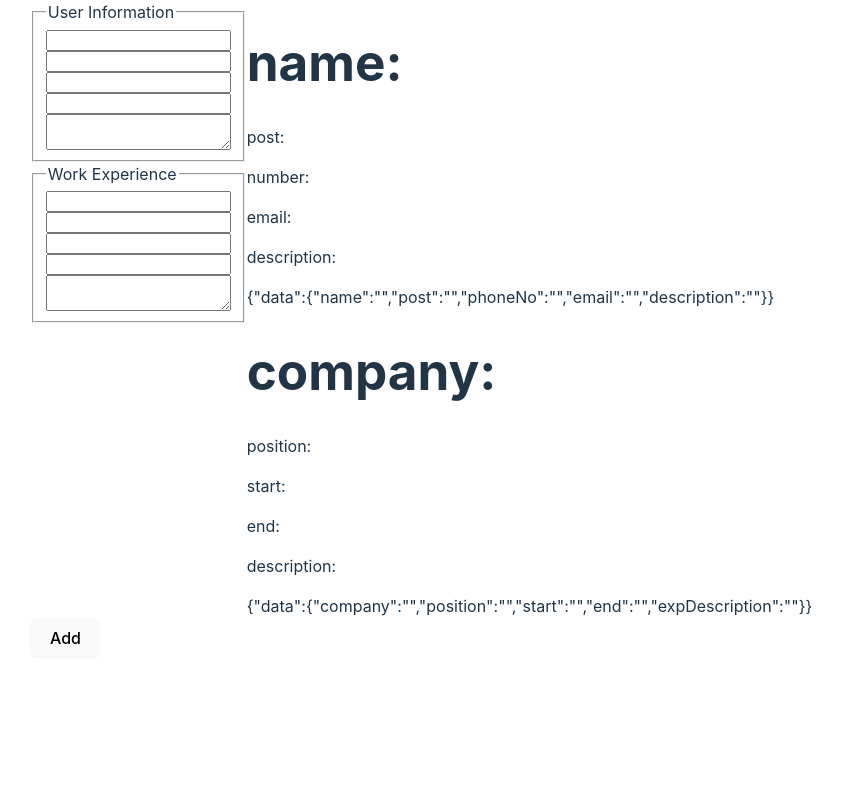
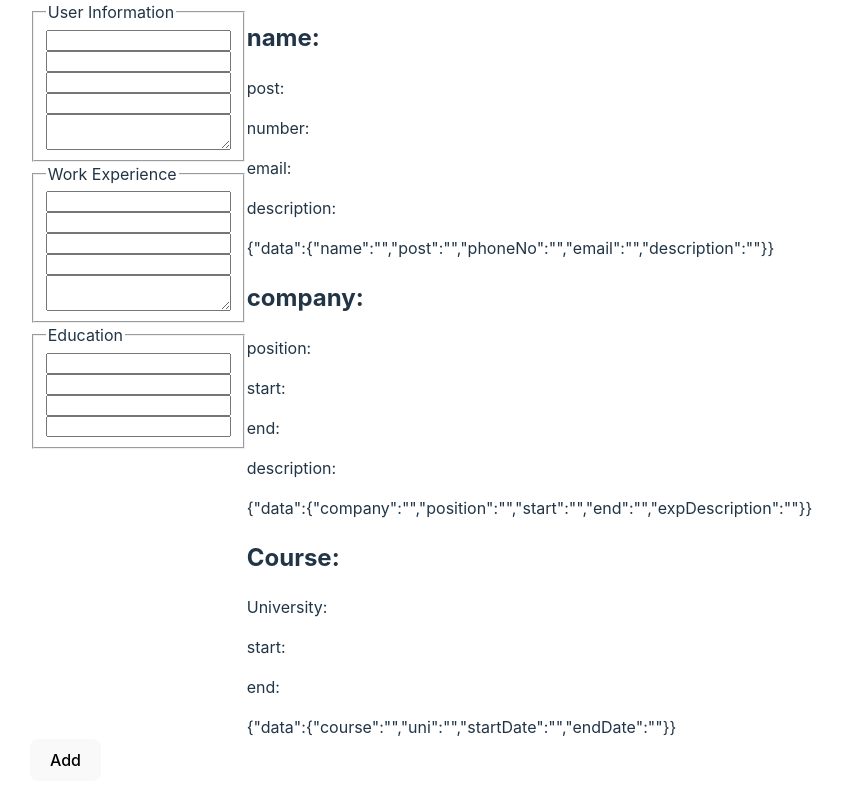
Before and after one commit to aaronsww/cv-application, a React (Vite) app: page / in a window 1280 px wide. Shown: the whole page, without its empty margins (219-1062 px from the left). Built offline with nearby package versions, Linux system fonts and the light colour scheme.

Commit message:
feat: takes education i/p to render o/p

```diff
--- a/src/components/Display.jsx
+++ b/src/components/Display.jsx
@@ -4,7 +4,7 @@ function Display(props) {
   return (
     <div>
 
-              <h1>name: {props.data.name}</h1>
+              <h2>name: {props.data.name}</h2>
               <p>post: {props.data.post}</p>
               <p>number: {props.data.phoneNo}</p>
               <p>email: {props.data.email}</p>
--- /dev/null
+++ b/src/components/EduDisplay.jsx
@@ -0,0 +1,15 @@
+import React from 'react'
+
+function EduDisplay(props) {
+  return (
+    <div>
+              <h2>Course: {props.data.course}</h2>
+              <p>University: {props.data.uni}</p>
+              <p>start: {props.data.startDate}</p>
+              <p>end: {props.data.endDate}</p>
+              <div>{ JSON.stringify(props)}</div>
+    </div>
+  )
+}
+
+export default EduDisplay
--- a/src/components/ExpDisplay.jsx
+++ b/src/components/ExpDisplay.jsx
@@ -1,9 +1,9 @@
 import React from 'react'
 
-function Display(props) {
+function ExpDisplay(props) {
   return (
     <div>
-              <h1>company: {props.data.company}</h1>
+              <h2>company: {props.data.company}</h2>
               <p>position: {props.data.position}</p>
               <p>start: {props.data.start}</p>
               <p>end: {props.data.end}</p>
@@ -14,4 +14,4 @@ function Display(props) {
   )
 }
 
-export default Display
+export default ExpDisplay
--- a/src/components/General.jsx
+++ b/src/components/General.jsx
@@ -2,11 +2,13 @@ import React, {useState} from 'react';
 import '../App.css'
 import Display from './Display';
 import ExpDisplay from './ExpDisplay';
+import EduDisplay from './EduDisplay';
 
 function General() {
 
   const[info, setInfo] = useState({name: '', post: '',phoneNo: '',email: '', description: ''})
   const[expInfo, setExpInfo] = useState({company: '', position: '',start: '',end: '', expDescription: ''})
+  const[eduInfo, setEduInfo] = useState({course: '', uni: '',startDate: '',endDate: '' })
 
   function handleInfo(e, infor) {
     console.log(infor)
@@ -31,10 +33,18 @@ function General() {
               <input type='text' value={expInfo.end} onChange={e => setExpInfo({...expInfo, end : e.target.value})}/>
               <textarea type='text' value={expInfo.expDescription} onChange={e => setExpInfo({...expInfo, expDescription : e.target.value})}/>
             </fieldset>
+            <fieldset>
+              <legend>Education</legend>
+              <input type='text' value={eduInfo.course} onChange={(e) => setExpInfo({...eduInfo, course : e.target.value})}/>
+              <input type='text' value={eduInfo.uni} onChange={e => setExpInfo({...eduInfo, uni : e.target.value})}/>
+              <input type='text' value={eduInfo.startDate} onChange={e => setExpInfo({...eduInfo, startDate : e.target.value})}/>
+              <input type='text' value={eduInfo.endDate} onChange={e => setExpInfo({...eduInfo, endDate : e.target.value})}/>
+            </fieldset>
         </div>
         <div>
             <Display data={info} />
             <ExpDisplay data={expInfo} />
+            <EduDisplay data={eduInfo} />
         </div>
       </div>
   )
```
